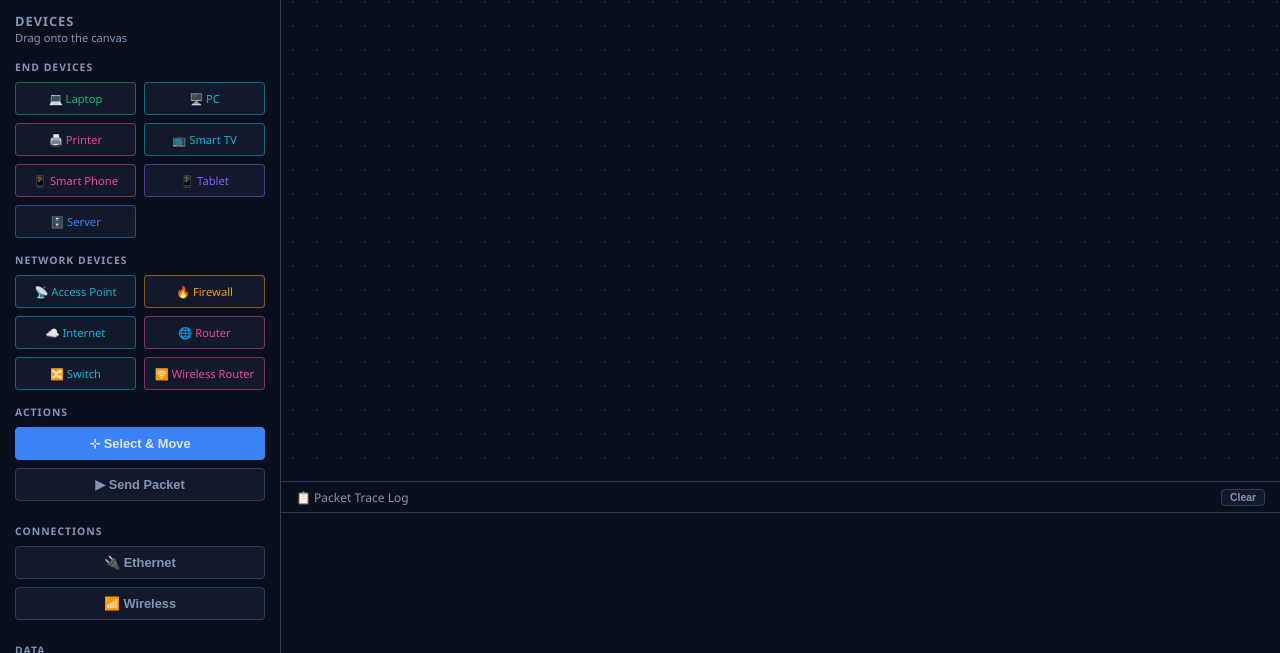
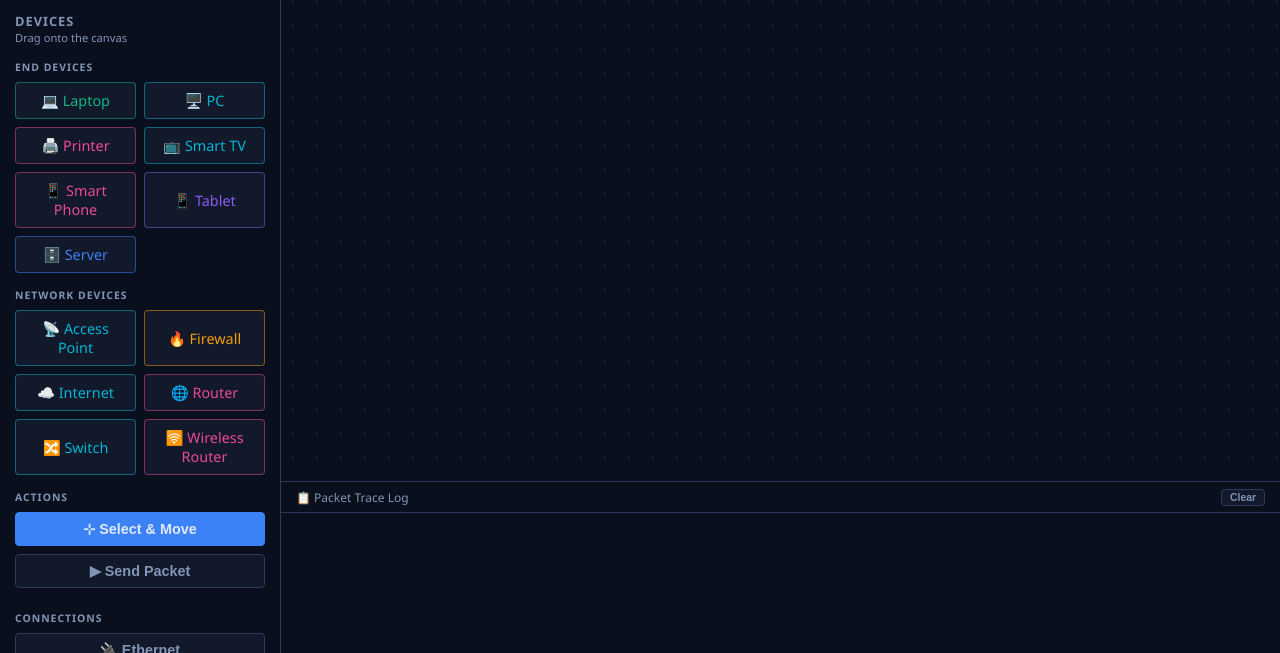
Before and after one commit to luispalumbo/ConnectCraft, a plain HTML site: page index.html in a window 1280 px wide. Shown: the part 147-800 px from the top of the page. Drawn offline with Linux system fonts and the light colour scheme.

Commit message:
Changes to the size of the font of the buttons and  tools

```diff
--- a/css/style.css
+++ b/css/style.css
@@ -72,7 +72,7 @@ body {
   cursor: grab;
   text-align: center;
   border-radius: 4px;
-  font-size: 0.7rem;
+  font-size: 0.9rem;
   transition: all 0.2s;
   border: 1px solid var(--border-dark);
   color: var(--text-mute);
@@ -104,7 +104,7 @@ button {
   width: 100%;
   padding: 8px;
   margin-bottom: 8px;
-  font-size: 0.8rem;
+  font-size: 0.9rem;
   background: var(--bg-dark);
   color: var(--text-mute);
   border: 1px solid var(--border-dark);
```
